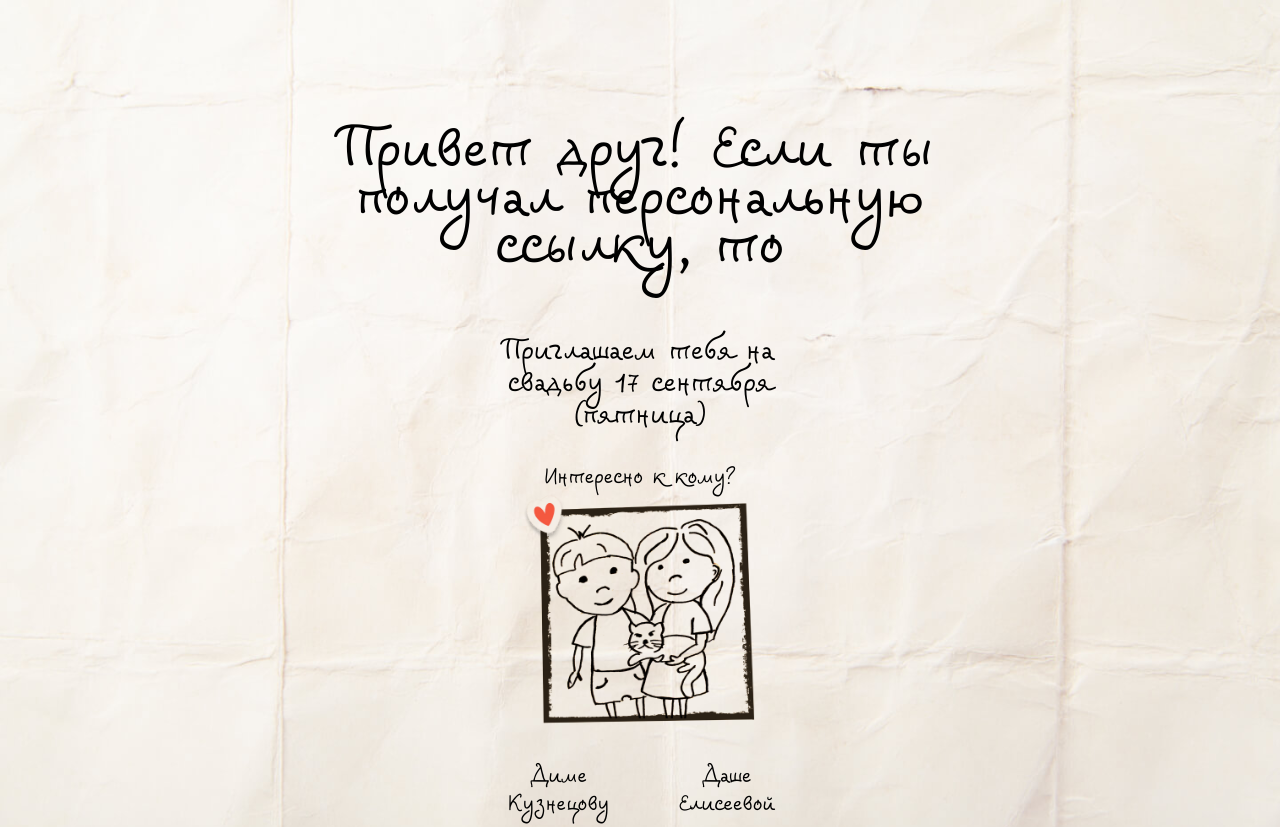
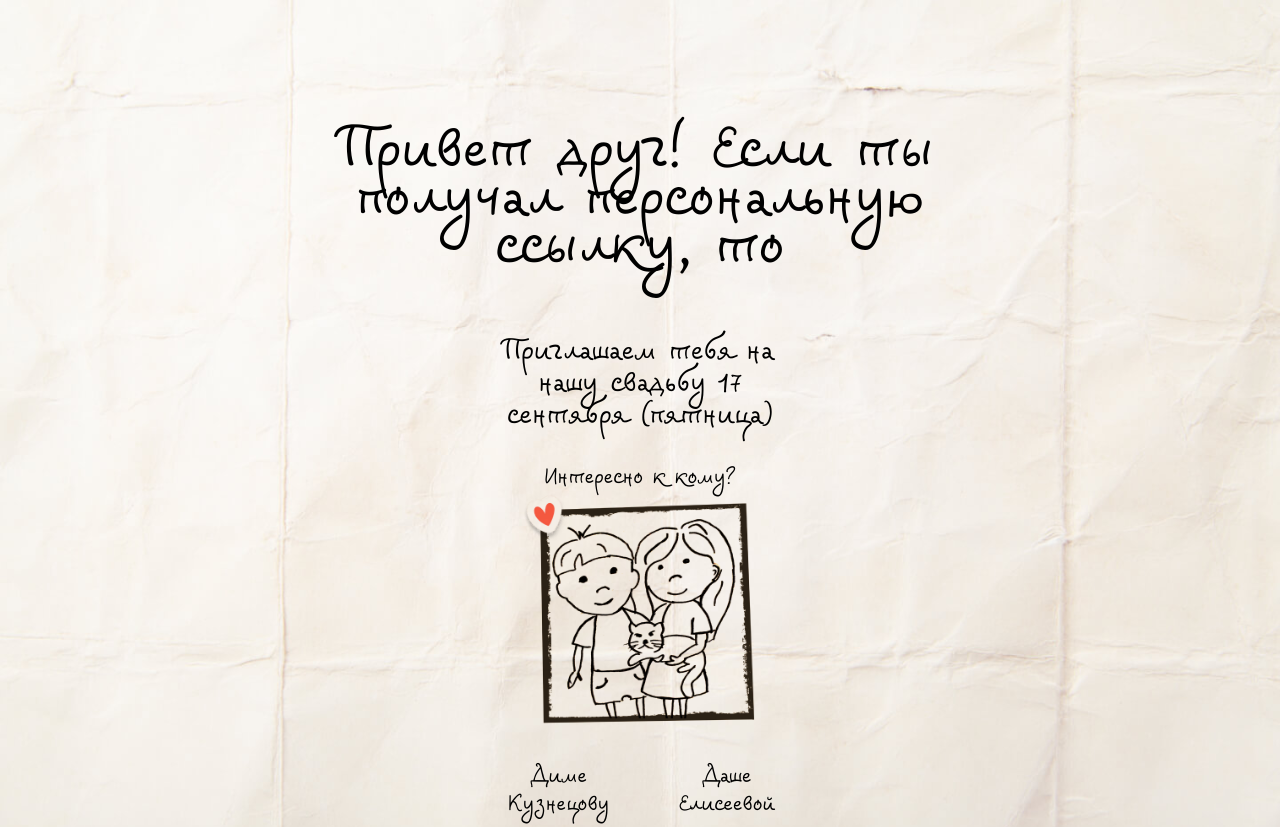
Before and after one commit to saywhaat/wedding, a React (Create React App) app: page / in a window 1280 px wide. Shown: the top 827 px of the page. Built offline with nearby package versions, Linux system fonts and the light colour scheme.

Commit message:
на нашу свадьбу

```diff
--- a/src/App.tsx
+++ b/src/App.tsx
@@ -39,7 +39,7 @@ function Home() {
       <div className="flex flex-col items-center text-center">
         <div className="text-5xl">{guest.name}</div>
         <div className="text-2xl max-w-xs mt-16">
-          Приглашаем {guest.single ? "тебя" : "вас"} на свадьбу 17 сентября
+          Приглашаем {guest.single ? "тебя" : "вас"} на нашу свадьбу 17 сентября
           (пятница)
         </div>
         <div className="text-lg mt-8">Интересно к кому?</div>
```
